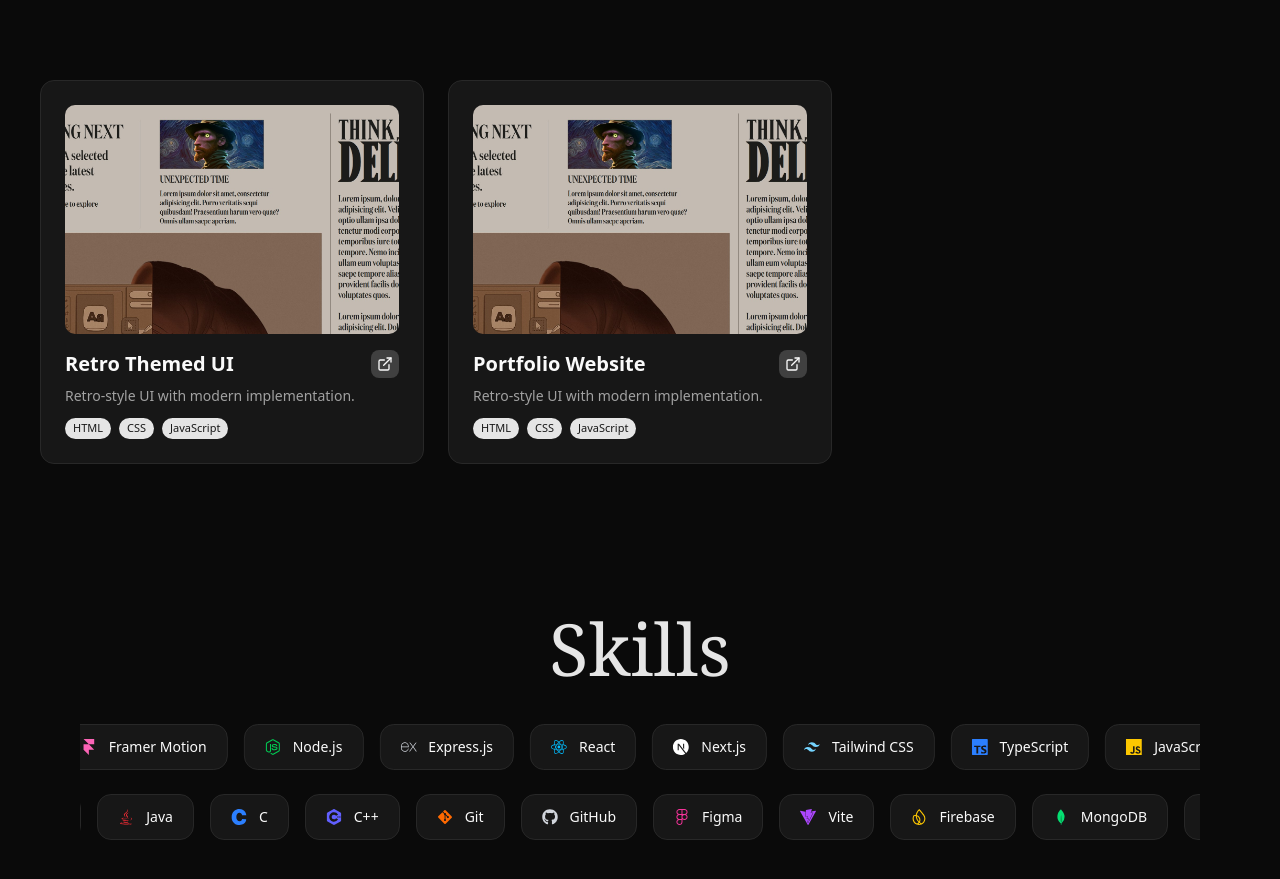
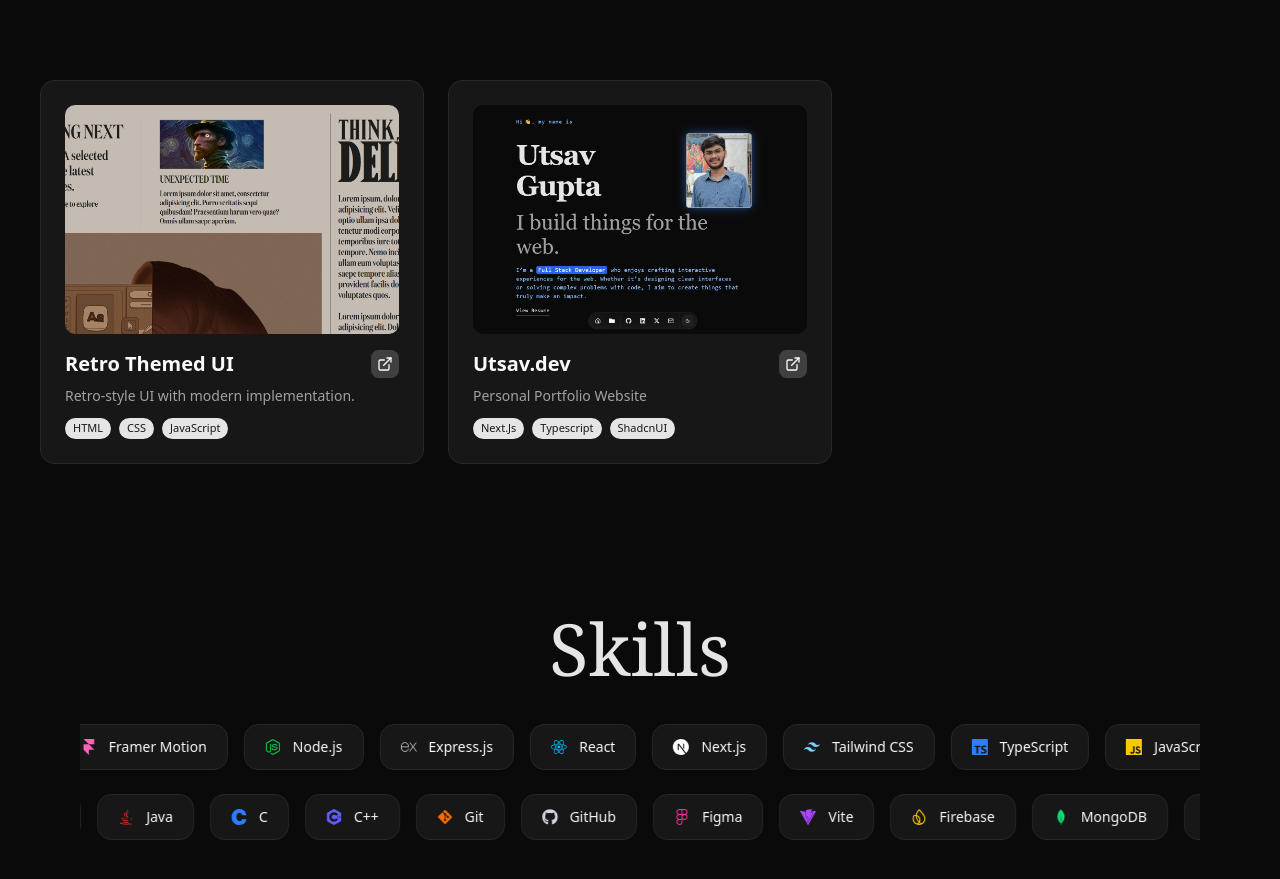
Before and after one commit to utsavg05/next-portfolio, a Next.js app: page / in a window 1280 px wide. Shown: the part 2048-2927 px from the top of the page. Built offline with nearby package versions, Linux system fonts and the light colour scheme.

Commit message:
added project

```diff
--- a/src/components/projects.tsx
+++ b/src/components/projects.tsx
@@ -39,11 +39,11 @@
     tech: ["HTML", "CSS", "JavaScript"],
   },
   {
-    title: "Portfolio Website",
-    description: "Retro-style UI with modern implementation.",
-    image: "/retro.jpg",
-    link: "https://retro-design-plum.vercel.app/",
-    tech: ["HTML", "CSS", "JavaScript"],
+    title: "Utsav.dev",
+    description: "Personal Portfolio Website",
+    image: "/portfolio_landing.jpg",
+    link: "https://utsavxyz.vercel.app/",
+    tech: ["Next.Js", "Typescript", "ShadcnUI"],
   },
 ];
 
```
Also changed, not shown: public/portfolio_landing.jpg (added).
